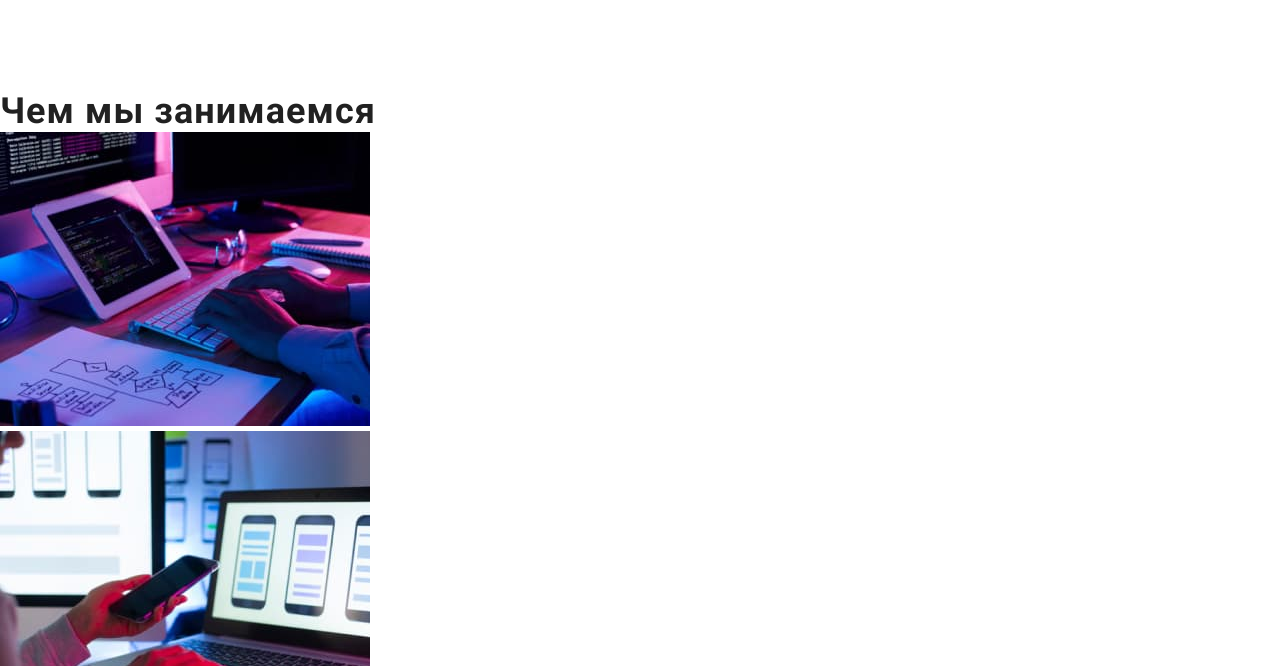
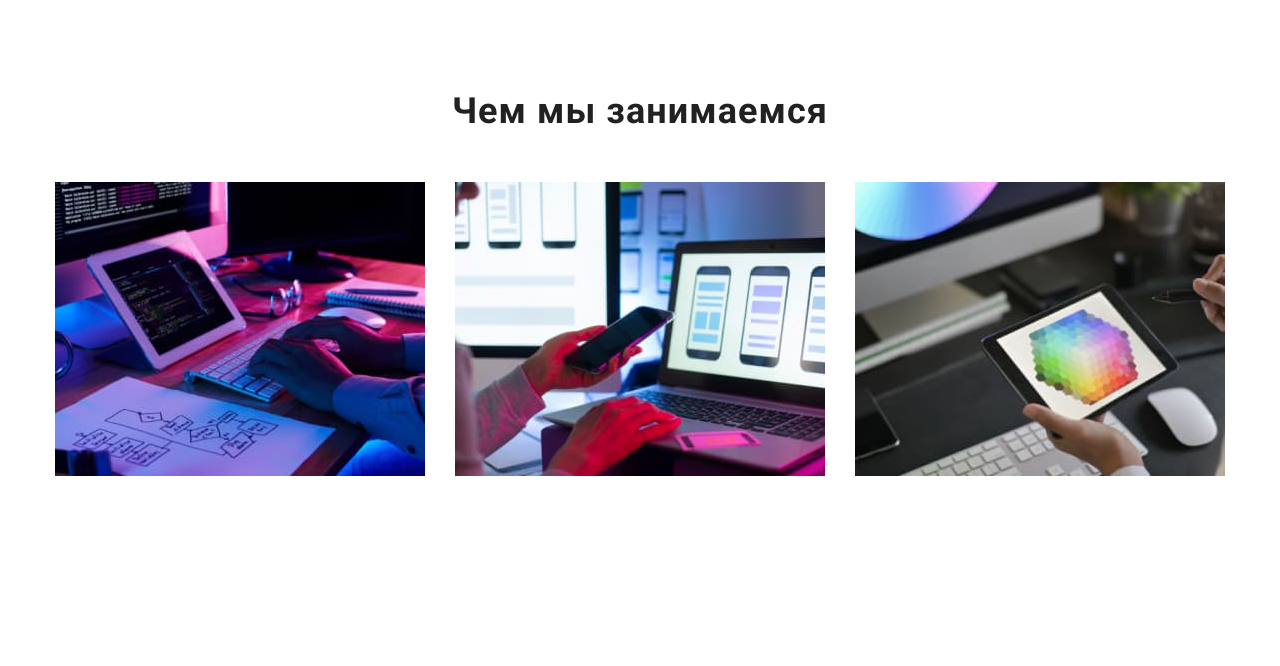
Before and after one commit to Igor-Degovtsov/goit-markup-hw-03, a plain HTML site: page index.html in a window 1280 px wide. Shown: the part 894-1560 px from the top of the page. Drawn offline with Linux system fonts and the light colour scheme.

Commit message:
work-done

```diff
--- a/css/style.css
+++ b/css/style.css
@@ -217,7 +217,8 @@ body {
 }
 
 .uh-item:not(last child),
-.uh-title:not(last child) {
+.uh-title:not(last child),
+.work-item-picture:not(last child) {
   padding-right: 30px;
 }
 
@@ -229,8 +230,19 @@ body {
   line-height: 1.16;
   letter-spacing: 0.03em;
   color: var(--accent-text-color);
+  padding-bottom: 50px;
+}
+.work-section {
+  padding-top: 0px;
 }
 
+.work-paragraph {
+  text-align: center;
+}
+
+.work-item {
+  display: flex;
+}
 /*our-works*/
 
 .works-title {
--- a/index.html
+++ b/index.html
@@ -67,22 +67,25 @@
             </div>
         </section>
         <!--work-->
-        <section>
-            <h2 class="paragraph">Чем мы занимаемся</h2>
-            <ul class="list">
-                <li>
+        <section class="section work-section">
+            <div class="container">
+                 <h2 class="paragraph work-paragraph">Чем мы занимаемся</h2>
+                 <ul class="list work-item">
+                     <li class="work-item-picture">
                          <img src="./images/pc.jpg" alt="пк" width="370" height="294">
                      </li>
-                <li>
+                     <li class="work-item-picture">
                          <img src="./images/smartphone.jpg" alt="смартфон" width="370" height="294">
                      </li>
-                <li>
+                      <li class="work-item-picture">
                           <img src="./images/tablet.jpg" alt="планшет" width="370" height="294">
                      </li>
                  </ul>
+            </div>
         </section>
         <!--team-->
-        <section>
+        <section class="section">
+            <div class="container">
                 <h2 class="paragraph">Наша команда</h2>
                 <ul class="list">
                     <li>
@@ -106,6 +109,7 @@
                         <p lang="en" class="team-member">UI Designer</p>
                     </li>
                 </ul>
+            </div>
         </section>
     </main>
     <footer class="footer">
```
Lines whose indentation alone changed are shown as unchanged.
